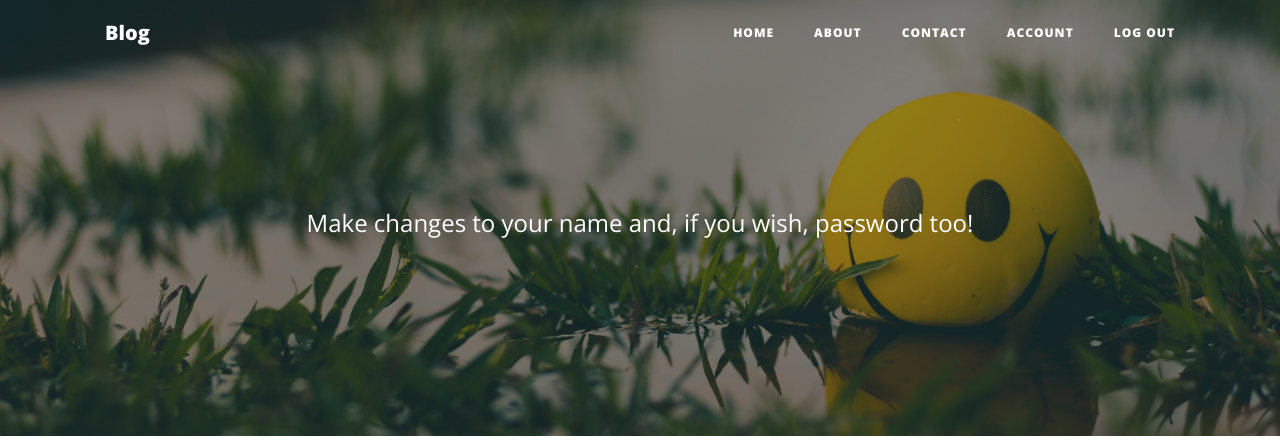
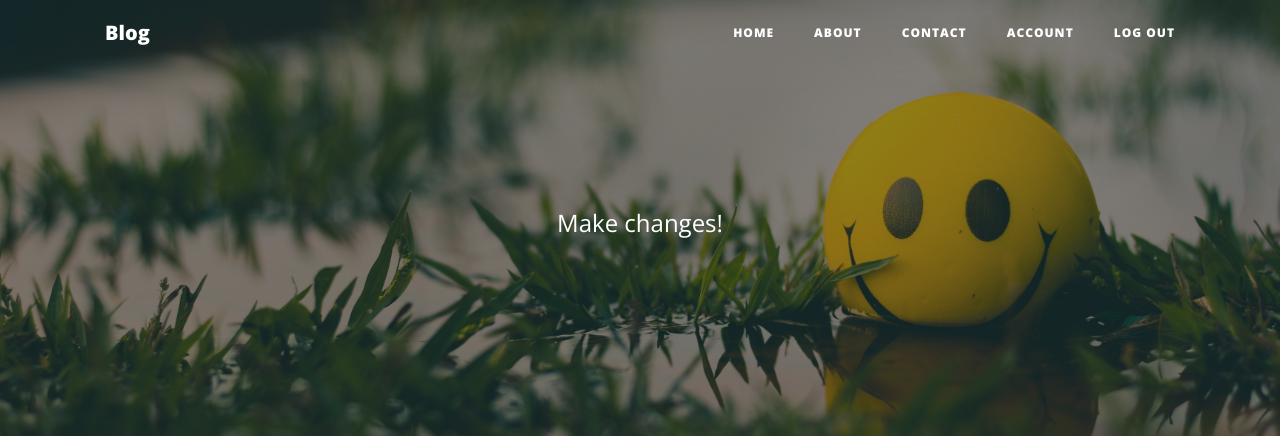
Before and after one commit to saha-trideep/Blog-Part4, a Flask app: page /account/1 in a window 1280 px wide. Shown: the top 440 px of the page. Run offline with Flask 3, Linux system fonts and the light colour scheme; a user stored in the database is signed in; data comes from the database, SQL or seed files in the repository; some libraries are stand-ins or nearby versions.

Commit message:
update account commit

```diff
--- a/main.py
+++ b/main.py
@@ -151,7 +151,7 @@ def register():
 
             if current_user.id:
                 user.is_admin = True
-            flash("You cannot change your email address! Please do remember your password. ")
+            flash("You cannot change your email address. Visit account. ")
             return redirect(url_for('get_all_posts'))
 
         except IntegrityError:
@@ -221,7 +221,7 @@ def my_account(my_id):
         user.name = account_form.name.data
         user.set_password(account_form.password.data)
         db.session.commit()
-        flash(f'Hey, {user.name};  your name & password has been changed.')
+        flash(f'Hey, {user.name};  your name & password has been changed. Please do remember password.')
         return redirect(url_for('my_account', my_id=my_id, name=user.name))
 
     return render_template('my_account.html', form=account_form)
--- a/templates/my_account.html
+++ b/templates/my_account.html
@@ -11,7 +11,7 @@
       <div class="row">
         <div class="col-lg-8 col-md-10 mx-auto">
           <div class="page-heading">
-            <span class="subheading"> Make changes to your name and, if you wish, password too!</span>
+            <span class="subheading"> Make changes!</span>
           </div>
         </div>
       </div>
```
